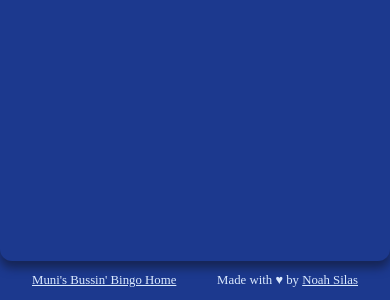
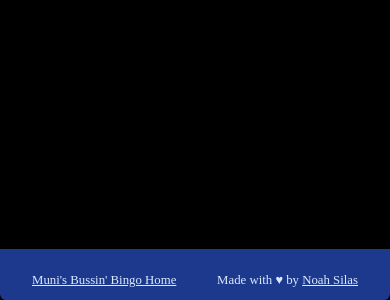
Before and after one commit to noahsilas/bussin-bingo, a plain HTML site: page public/index.html in a window 390 px wide. Shown: the part 544-844 px from the top of the page. Drawn offline with Linux system fonts and the light colour scheme; some packages are replaced by stand-ins of ours.

Commit message:
Tweak styling for iPhone
On my iPhone the map appears below the "dynamic island", and so the body
background color is extrapolated up behind into that part of the screen.
This made things look a bit square and bright up there, which isn't
delightful.

- Round off the top corners to make this feel more natural on my iPhone

- Set the body background to range from black at the top to our footer
  color at the bottom

```diff
--- a/public/style.css
+++ b/public/style.css
@@ -14,7 +14,7 @@ body {
   position: relative;
   display: flex;
   flex-direction: column;
-  background-color: var(--blue-900);
+  background-color: #000;
 }
 
 h2 { margin: 0; }
@@ -22,7 +22,7 @@ p { margin: 0 0 0.75rem; }
 
 main {
   flex-grow: 1;
-  border-radius: 0 0 0.75rem 0.75rem;
+  border-radius: 0.75rem;
   overflow: hidden;
   box-shadow: 0px 7px 10px var(--blue-950);
 }
@@ -30,9 +30,12 @@ main {
 footer {
   display: flex;
   justify-content: space-between;
-  padding: 0.75rem 2rem 0;
+  margin-top: -0.75rem;
+  padding: 1.5rem 2rem 0;
   color: var(--blue-200);
   font-size: 0.8rem;
+  background-color: var(--blue-900);
+  border-radius: 0 0 0.4rem 0.4rem;
 }
 
 
```
